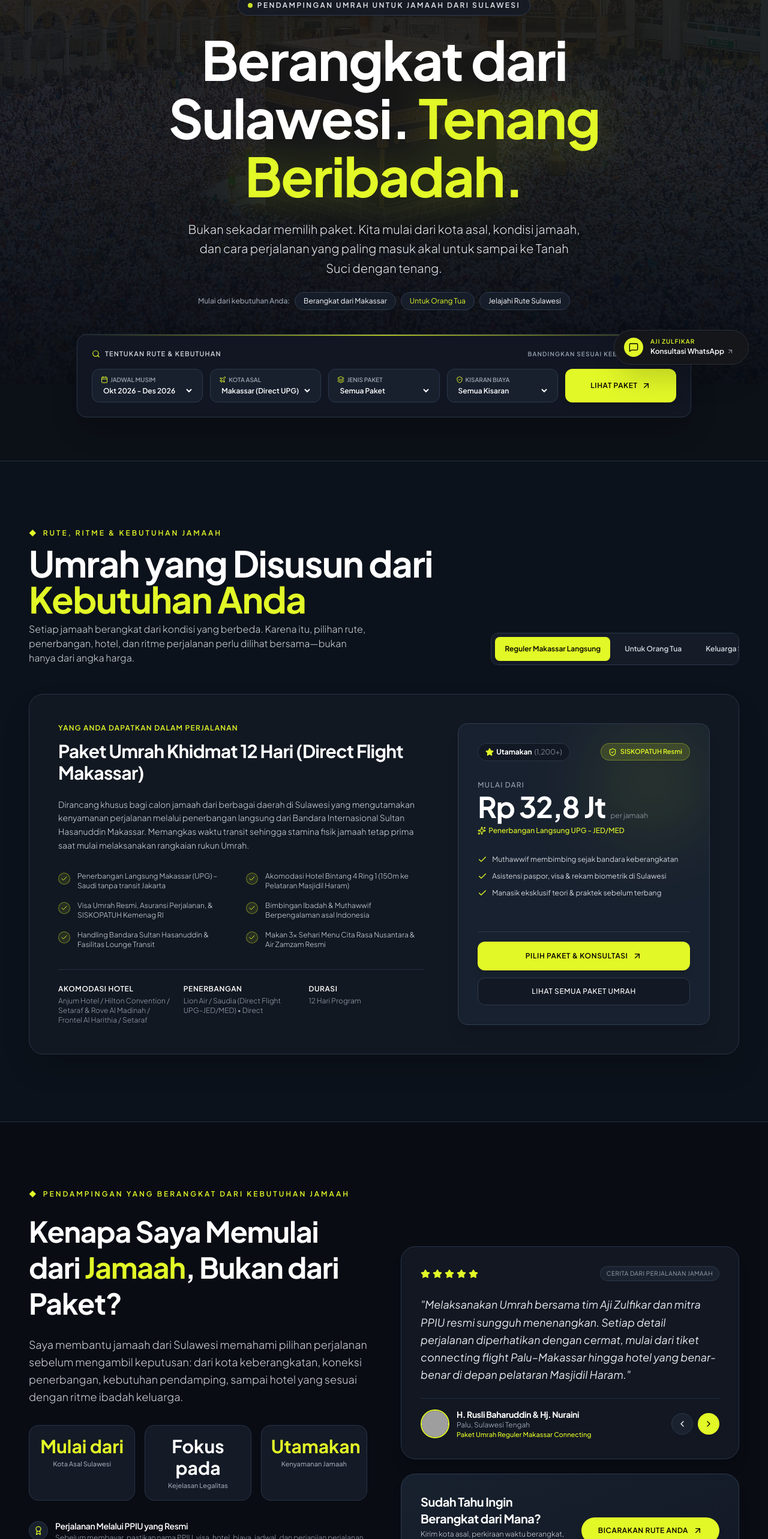
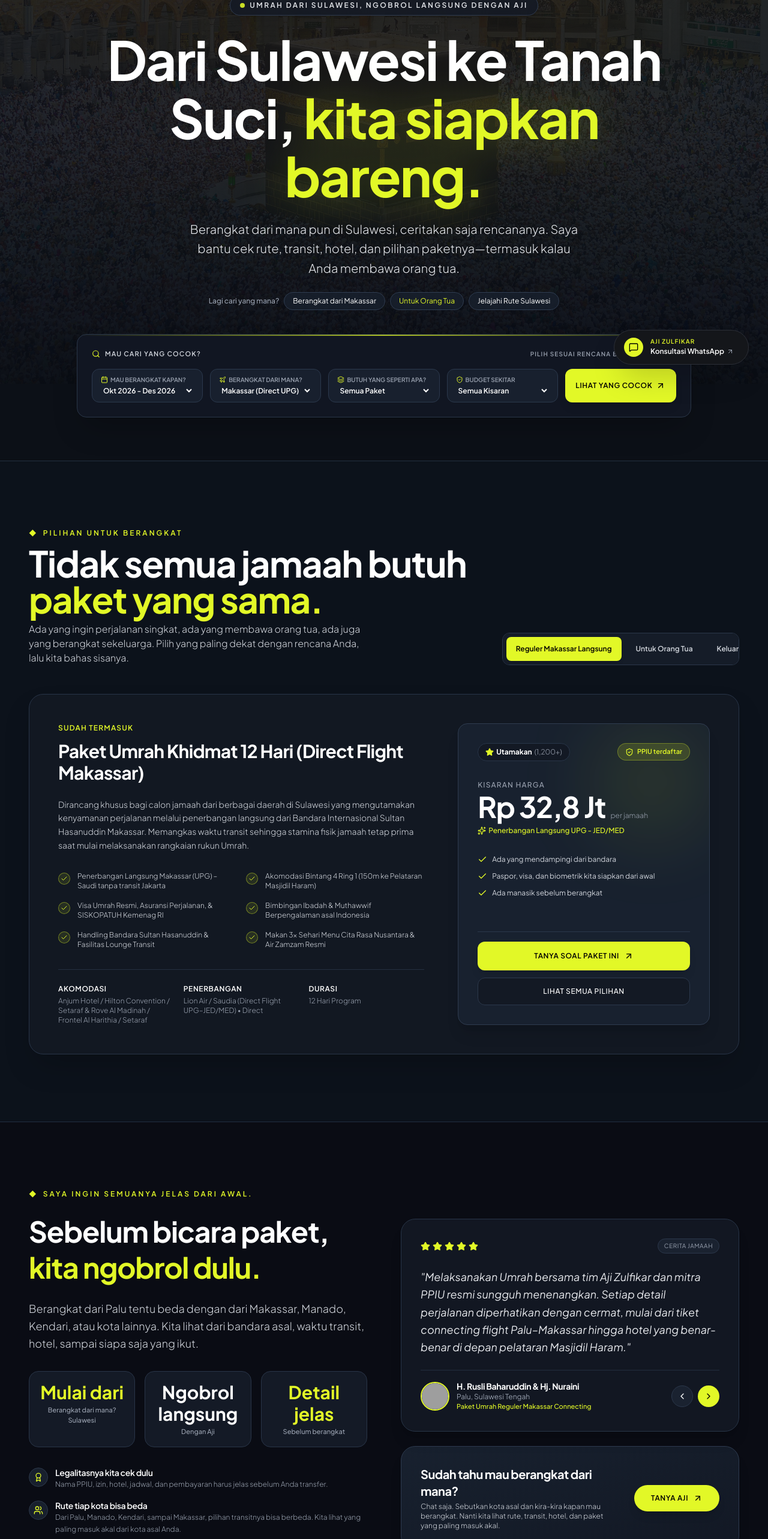
Before and after one commit to barrack3030-wq/umrohaji, a React (Vite) app: page / in a window 1280 px wide. Shown: the part 160-2726 px from the top of the page at 60% size. Built offline with nearby package versions, Linux system fonts and the light colour scheme; grey boxes are pictures that could not be loaded.

Commit message:
Rewrite homepage copy to sound natural and human

```diff
--- a/src/pages/HomePage.tsx
+++ b/src/pages/HomePage.tsx
@@ -81,7 +81,7 @@ export const HomePage: React.FC<HomePageProps> = ({
       timeline: 'Penerbangan Langsung UPG - JED/MED',
       services: [
         'Penerbangan Langsung Makassar (UPG) – Saudi tanpa transit Jakarta',
-        'Akomodasi Hotel Bintang 4 Ring 1 (150m ke Pelataran Masjidil Haram)',
+        'Akomodasi Bintang 4 Ring 1 (150m ke Pelataran Masjidil Haram)',
         'Visa Umrah Resmi, Asuransi Perjalanan, & SISKOPATUH Kemenag RI',
         'Bimbingan Ibadah & Muthawwif Berpengalaman asal Indonesia',
         'Handling Bandara Sultan Hasanuddin & Fasilitas Lounge Transit',
@@ -187,22 +187,22 @@ export const HomePage: React.FC<HomePageProps> = ({
           <div className="inline-flex items-center gap-2 bg-[#141A26]/85 backdrop-blur-md border border-[#2E3A4E] px-4 py-1.5 sm:py-2 rounded-full mb-6 shadow-xl">
             <span className="w-2 h-2 rounded-full bg-[#E2F827] animate-pulse" />
             <span className="text-[11px] sm:text-xs uppercase tracking-[0.2em] text-gray-200 font-semibold">
-              PENDAMPINGAN UMRAH UNTUK JAMAAH DARI SULAWESI
+              UMRAH DARI SULAWESI, NGOBROL LANGSUNG DENGAN AJI
             </span>
           </div>
 
           {/* Majestic Hero Headline */}
           <h1 className="font-extrabold text-4xl xs:text-5xl sm:text-7xl md:text-8xl lg:text-[90px] tracking-tight leading-[1.08] text-white">
-            Berangkat dari Sulawesi. <span className="text-[#E2F827] drop-shadow-[0_0_35px_rgba(226,248,39,0.3)]">Tenang Beribadah.</span>
+            Dari Sulawesi ke Tanah Suci, <span className="text-[#E2F827] drop-shadow-[0_0_35px_rgba(226,248,39,0.3)]">kita siapkan bareng.</span>
           </h1>
 
           <p className="mt-5 sm:mt-6 text-sm sm:text-base md:text-xl text-gray-200 font-light max-w-2xl mx-auto leading-relaxed drop-shadow px-2">
-            Bukan sekadar memilih paket. Kita mulai dari kota asal, kondisi jamaah, dan cara perjalanan yang paling masuk akal untuk sampai ke Tanah Suci dengan tenang.
+            Berangkat dari mana pun di Sulawesi, ceritakan saja rencananya. Saya bantu cek rute, transit, hotel, dan pilihan paketnya—termasuk kalau Anda membawa orang tua.
           </p>
 
           {/* Fast Navigation Quick Links */}
           <div className="mt-6 flex flex-wrap items-center justify-center gap-2 text-xs">
-            <span className="text-gray-400 font-medium">Mulai dari kebutuhan Anda:</span>
+            <span className="text-gray-400 font-medium">Lagi cari yang mana?</span>
             <button
               onClick={() => onNavigate('/paket-umrah')}
               className="bg-[#18202D]/85 hover:bg-[#222C3E] text-white border border-[#2F3C50] px-3.5 py-1.5 rounded-full transition-colors cursor-pointer"
@@ -234,9 +234,9 @@ export const HomePage: React.FC<HomePageProps> = ({
             <div className="text-[11px] font-semibold uppercase tracking-widest text-gray-300 mb-4 flex items-center justify-between">
               <div className="flex items-center gap-2">
                 <Search className="w-3.5 h-3.5 text-[#E2F827]" />
-                <span>Tentukan Rute & Kebutuhan</span>
+                <span>Mau cari yang cocok?</span>
               </div>
-              <span className="text-[10px] text-gray-400 hidden sm:inline">Bandingkan sesuai kebutuhan jamaah</span>
+              <span className="text-[10px] text-gray-400 hidden sm:inline">Pilih sesuai rencana berangkat Anda</span>
             </div>
 
             <form onSubmit={handleSearchSubmit} className="grid grid-cols-1 sm:grid-cols-2 lg:grid-cols-5 gap-3">
@@ -245,7 +245,7 @@ export const HomePage: React.FC<HomePageProps> = ({
               <div className="bg-[#192230]/90 border border-[#2B384C] rounded-xl px-3.5 py-2.5 flex flex-col justify-center min-h-[52px]">
                 <label className="text-[10px] uppercase font-semibold text-gray-400 flex items-center gap-1 mb-0.5">
                   <Calendar className="w-3 h-3 text-[#E2F827]" />
-                  <span>Jadwal Musim</span>
+                  <span>Mau berangkat kapan?</span>
                 </label>
                 <select
                   value={selectedMonth}
@@ -263,7 +263,7 @@ export const HomePage: React.FC<HomePageProps> = ({
               <div className="bg-[#192230]/90 border border-[#2B384C] rounded-xl px-3.5 py-2.5 flex flex-col justify-center min-h-[52px]">
                 <label className="text-[10px] uppercase font-semibold text-gray-400 flex items-center gap-1 mb-0.5">
                   <Plane className="w-3 h-3 text-[#E2F827]" />
-                  <span>Kota Asal</span>
+                  <span>Berangkat dari mana?</span>
                 </label>
                 <select
                   value={selectedCity}
@@ -283,7 +283,7 @@ export const HomePage: React.FC<HomePageProps> = ({
               <div className="bg-[#192230]/90 border border-[#2B384C] rounded-xl px-3.5 py-2.5 flex flex-col justify-center min-h-[52px]">
                 <label className="text-[10px] uppercase font-semibold text-gray-400 flex items-center gap-1 mb-0.5">
                   <Layers className="w-3 h-3 text-[#E2F827]" />
-                  <span>Jenis Paket</span>
+                  <span>Butuh yang seperti apa?</span>
                 </label>
                 <select
                   value={selectedType}
@@ -298,11 +298,11 @@ export const HomePage: React.FC<HomePageProps> = ({
                 </select>
               </div>
 
-              {/* Field 4: Kisaran Biaya */}
+              {/* Field 4: Budget sekitar */}
               <div className="bg-[#192230]/90 border border-[#2B384C] rounded-xl px-3.5 py-2.5 flex flex-col justify-center min-h-[52px]">
                 <label className="text-[10px] uppercase font-semibold text-gray-400 flex items-center gap-1 mb-0.5">
                   <ShieldCheck className="w-3 h-3 text-[#E2F827]" />
-                  <span>Kisaran Biaya</span>
+                  <span>Budget sekitar</span>
                 </label>
                 <select
                   value={selectedPrice}
@@ -321,7 +321,7 @@ export const HomePage: React.FC<HomePageProps> = ({
                 type="submit"
                 className="bg-[#E2F827] hover:bg-[#D4F636] text-black font-semibold text-xs uppercase tracking-wider rounded-xl px-4 py-3 min-h-[52px] flex items-center justify-center gap-1.5 transition-all shadow-lg hover:shadow-[#E2F827]/25 cursor-pointer active:scale-95"
               >
-                <span>Lihat Paket</span>
+                <span>Lihat yang Cocok</span>
                 <ArrowUpRight className="w-4 h-4 text-black" />
               </button>
 
@@ -340,16 +340,16 @@ export const HomePage: React.FC<HomePageProps> = ({
 
           <div className="flex items-center gap-2 text-xs font-semibold uppercase tracking-[0.25em] text-[#E2F827] mb-3">
             <span>◆</span>
-            <span>RUTE, RITME & KEBUTUHAN JAMAAH</span>
+            <span>PILIHAN UNTUK BERANGKAT</span>
           </div>
 
           <div className="flex flex-col md:flex-row md:items-end justify-between gap-6 mb-10 sm:mb-12">
             <div>
               <h2 className="text-3xl sm:text-5xl lg:text-6xl font-bold tracking-tight text-white">
-                Umrah yang Disusun dari <span className="text-[#E2F827]">Kebutuhan Anda</span>
+                Tidak semua jamaah butuh <span className="text-[#E2F827]">paket yang sama.</span>
               </h2>
               <p className="text-sm sm:text-base text-gray-300 font-light mt-2 max-w-xl">
-                Setiap jamaah berangkat dari kondisi yang berbeda. Karena itu, pilihan rute, penerbangan, hotel, dan ritme perjalanan perlu dilihat bersama—bukan hanya dari angka harga.
+                Ada yang ingin perjalanan singkat, ada yang membawa orang tua, ada juga yang berangkat sekeluarga. Pilih yang paling dekat dengan rencana Anda, lalu kita bahas sisanya.
               </p>
             </div>
 
@@ -380,7 +380,7 @@ export const HomePage: React.FC<HomePageProps> = ({
                 <div>
                   <div className="flex items-center gap-2 mb-3">
                     <span className="text-xs uppercase tracking-widest text-[#E2F827] font-semibold">
-                      Yang Anda Dapatkan dalam Perjalanan
+                      Sudah termasuk
                     </span>
                   </div>
 
@@ -410,7 +410,7 @@ export const HomePage: React.FC<HomePageProps> = ({
                 <div className="grid grid-cols-1 sm:grid-cols-3 gap-4 pt-6 border-t border-[#242F40]">
                   <div>
                     <h4 className="text-xs font-semibold text-white uppercase tracking-wider mb-1">
-                      Akomodasi Hotel
+                      Akomodasi
                     </h4>
                     <p className="text-xs text-gray-400 font-light">
                       {currentPkg.pkg.hotelMakkah.name} & {currentPkg.pkg.hotelMadinah.name}
@@ -454,14 +454,14 @@ export const HomePage: React.FC<HomePageProps> = ({
 
                     <div className="flex items-center gap-1.5 bg-[#E2F827]/15 text-[#E2F827] border border-[#E2F827]/30 px-3 py-1.5 rounded-full font-semibold text-[11px]">
                       <ShieldCheck className="w-3.5 h-3.5" />
-                      <span>SISKOPATUH Resmi</span>
+                      <span>PPIU terdaftar</span>
                     </div>
                   </div>
 
                   {/* Price Header */}
                   <div className="pt-2">
                     <span className="text-xs text-gray-400 uppercase tracking-widest block font-medium">
-                      Mulai Dari
+                      Kisaran harga
                     </span>
                     <div className="flex items-baseline gap-2 mt-1">
                       <span className="text-4xl sm:text-5xl font-extrabold text-white tracking-tight">
@@ -481,15 +481,15 @@ export const HomePage: React.FC<HomePageProps> = ({
                   <div className="space-y-3 pt-2 text-xs text-gray-300">
                     <div className="flex items-center gap-2">
                       <Check className="w-4 h-4 text-[#E2F827] shrink-0" />
-                      <span>Muthawwif membimbing sejak bandara keberangkatan</span>
+                      <span>Ada yang mendampingi dari bandara</span>
                     </div>
                     <div className="flex items-center gap-2">
                       <Check className="w-4 h-4 text-[#E2F827] shrink-0" />
-                      <span>Asistensi paspor, visa & rekam biometrik di Sulawesi</span>
+                      <span>Paspor, visa, dan biometrik kita siapkan dari awal</span>
                     </div>
                     <div className="flex items-center gap-2">
                       <Check className="w-4 h-4 text-[#E2F827] shrink-0" />
-                      <span>Manasik eksklusif teori & praktek sebelum terbang</span>
+                      <span>Ada manasik sebelum berangkat</span>
                     </div>
                   </div>
                 </div>
@@ -502,7 +502,7 @@ export const HomePage: React.FC<HomePageProps> = ({
                     }}
                     className="w-full bg-[#E2F827] hover:bg-[#D4F636] text-black font-semibold text-xs uppercase tracking-wider py-4 rounded-xl flex items-center justify-center gap-2 transition-all shadow-lg hover:shadow-[#E2F827]/25 cursor-pointer min-h-[48px] active:scale-95"
                   >
-                    <span>Pilih Paket & Konsultasi</span>
+                    <span>Tanya soal paket ini</span>
                     <ArrowUpRight className="w-4 h-4 text-black" />
                   </button>
 
@@ -510,7 +510,7 @@ export const HomePage: React.FC<HomePageProps> = ({
                     onClick={() => onNavigate('/paket-umrah')}
                     className="w-full bg-[#131924] hover:bg-[#1E2738] text-white border border-[#2B384C] font-medium text-xs uppercase tracking-wider py-3.5 rounded-xl flex items-center justify-center transition-colors cursor-pointer"
                   >
-                    Lihat Semua Paket Umrah
+                    Lihat semua pilihan
                   </button>
                 </div>
 
@@ -535,30 +535,30 @@ export const HomePage: React.FC<HomePageProps> = ({
 
               <div className="flex items-center gap-2 text-xs font-semibold uppercase tracking-[0.25em] text-[#E2F827]">
                 <span>◆</span>
-                <span>Pendampingan yang Berangkat dari Kebutuhan Jamaah</span>
+                <span>Saya ingin semuanya jelas dari awal.</span>
               </div>
 
               <h2 className="text-3xl sm:text-5xl font-bold tracking-tight text-white leading-tight">
-                Kenapa Saya Memulai dari <span className="text-[#E2F827]">Jamaah</span>, Bukan dari Paket?
+                Sebelum bicara paket, <span className="text-[#E2F827]">kita ngobrol dulu.</span>
               </h2>
 
               <p className="text-base sm:text-lg text-gray-300 font-light leading-relaxed">
-                Saya membantu jamaah dari Sulawesi memahami pilihan perjalanan sebelum mengambil keputusan: dari kota keberangkatan, koneksi penerbangan, kebutuhan pendamping, sampai hotel yang sesuai dengan ritme ibadah keluarga.
+                Berangkat dari Palu tentu beda dengan dari Makassar, Manado, Kendari, atau kota lainnya. Kita lihat dari bandara asal, waktu transit, hotel, sampai siapa saja yang ikut.
               </p>
 
               {/* 3 Metric Badges */}
               <div className="grid grid-cols-3 gap-3 sm:gap-4 pt-2">
                 <div className="bg-[#141A26] border border-[#293548] p-4 rounded-2xl text-center">
                   <div className="text-2xl sm:text-3xl font-extrabold text-[#E2F827]">Mulai dari</div>
-                  <div className="text-[11px] text-gray-400 mt-1 font-medium">Kota Asal Sulawesi</div>
+                  <div className="text-[11px] text-gray-400 mt-1 font-medium">Berangkat dari mana? Sulawesi</div>
                 </div>
                 <div className="bg-[#141A26] border border-[#293548] p-4 rounded-2xl text-center">
-                  <div className="text-2xl sm:text-3xl font-extrabold text-white">Fokus pada</div>
-                  <div className="text-[11px] text-gray-400 mt-1 font-medium">Kejelasan Legalitas</div>
+                  <div className="text-2xl sm:text-3xl font-extrabold text-white">Ngobrol langsung</div>
+                  <div className="text-[11px] text-gray-400 mt-1 font-medium">Dengan Aji</div>
                 </div>
                 <div className="bg-[#141A26] border border-[#293548] p-4 rounded-2xl text-center">
-                  <div className="text-2xl sm:text-3xl font-extrabold text-[#E2F827]">Utamakan</div>
-                  <div className="text-[11px] text-gray-400 mt-1 font-medium">Kenyamanan Jamaah</div>
+                  <div className="text-2xl sm:text-3xl font-extrabold text-[#E2F827]">Detail jelas</div>
+                  <div className="text-[11px] text-gray-400 mt-1 font-medium">Sebelum berangkat</div>
                 </div>
               </div>
 
@@ -569,9 +569,9 @@ export const HomePage: React.FC<HomePageProps> = ({
                     <Award className="w-4 h-4" />
                   </div>
                   <div>
-                    <h4 className="text-sm font-semibold text-white">Perjalanan Melalui PPIU yang Resmi</h4>
+                    <h4 className="text-sm font-semibold text-white">Legalitasnya kita cek dulu</h4>
                     <p className="text-xs text-gray-400 font-light leading-relaxed">
-                      Sebelum membayar, pastikan nama PPIU, visa, hotel, biaya, jadwal, dan perjanjian perjalanan dapat dijelaskan dengan jelas.
+                      Nama PPIU, izin, hotel, jadwal, dan pembayaran harus jelas sebelum Anda transfer.
                     </p>
                   </div>
                 </div>
@@ -581,9 +581,9 @@ export const HomePage: React.FC<HomePageProps> = ({
                     <Users className="w-4 h-4" />
                   </div>
                   <div>
-                    <h4 className="text-sm font-semibold text-white">Memahami Perjalanan dari Sulawesi</h4>
+                    <h4 className="text-sm font-semibold text-white">Rute tiap kota bisa beda</h4>
                     <p className="text-xs text-gray-400 font-light leading-relaxed">
-                      Kita melihat perjalanan sejak meninggalkan kota asal—termasuk pilihan koneksi menuju Makassar dan kebutuhan jamaah selama transit.
+                      Dari Palu, Manado, Kendari, sampai Makassar, pilihan transitnya bisa berbeda. Kita lihat yang paling masuk akal dari kota asal Anda.
                     </p>
                   </div>
                 </div>
@@ -593,9 +593,9 @@ export const HomePage: React.FC<HomePageProps> = ({
                     <Building2 className="w-4 h-4" />
                   </div>
                   <div>
-                    <h4 className="text-sm font-semibold text-white">Hotel yang Jelas Sebelum Berangkat</h4>
+                    <h4 className="text-sm font-semibold text-white">Hotel jangan cuma lihat tulisan Ring 1</h4>
                     <p className="text-xs text-gray-400 font-light leading-relaxed">
-                      Detail hotel sebaiknya sudah jelas sebelum keberangkatan: nama, lokasi, dan kondisi akses menuju area Masjidil Haram.
+                      Yang penting bukan cuma jaraknya. Kita juga perlu lihat bagaimana aksesnya dari hotel ke Masjidil Haram.
                     </p>
                   </div>
                 </div>
@@ -616,7 +616,7 @@ export const HomePage: React.FC<HomePageProps> = ({
                     ))}
                   </div>
                   <span className="text-[10px] uppercase tracking-wider text-gray-400 bg-[#1A2230] px-2.5 py-1 rounded-full border border-[#2B374A]">
-                    Cerita dari Perjalanan Jamaah
+                    Cerita jamaah
                   </span>
                 </div>
 
@@ -669,10 +669,10 @@ export const HomePage: React.FC<HomePageProps> = ({
               <div className="bg-gradient-to-br from-[#18212F] to-[#121824] border border-[#2E3B50] rounded-3xl p-6 sm:p-8 shadow-xl flex flex-col sm:flex-row items-center justify-between gap-6">
                 <div className="space-y-1 text-center sm:text-left">
                   <h3 className="text-lg sm:text-xl font-bold text-white">
-                    Sudah Tahu Ingin Berangkat dari Mana?
+                    Sudah tahu mau berangkat dari mana?
                   </h3>
                   <p className="text-xs text-gray-300 font-light max-w-sm">
-                    Kirim kota asal, perkiraan waktu berangkat, dan siapa saja yang ikut. Dari situ kita bisa membahas rute dan kebutuhan perjalanan Anda.
+                    Chat saja. Sebutkan kota asal dan kira-kira kapan mau berangkat. Nanti kita lihat rute, transit, hotel, dan paket yang paling masuk akal.
                   </p>
                 </div>
 
@@ -680,7 +680,7 @@ export const HomePage: React.FC<HomePageProps> = ({
                   onClick={() => onOpenConsultation()}
                   className="w-full sm:w-auto px-7 py-3.5 bg-[#E2F827] hover:bg-[#D4F636] text-black text-xs uppercase tracking-wider font-semibold rounded-full transition-all cursor-pointer whitespace-nowrap shadow-lg hover:shadow-[#E2F827]/25 min-h-[44px] flex items-center justify-center gap-2 shrink-0"
                 >
-                  <span>Bicarakan Rute Anda</span>
+                  <span>Tanya Aji</span>
                   <ArrowUpRight className="w-4 h-4 text-black" />
                 </button>
               </div>
```
